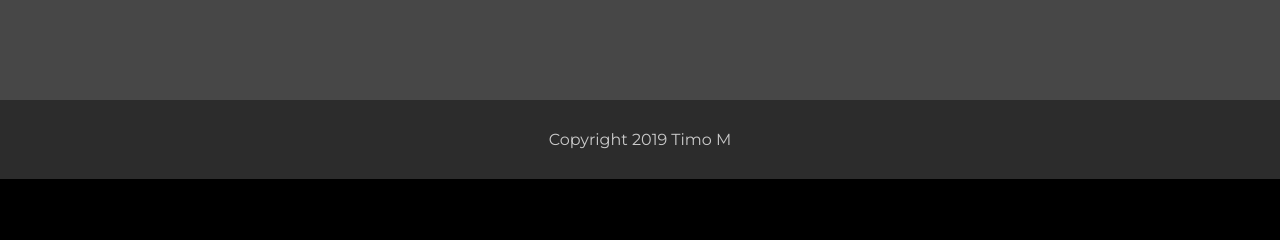
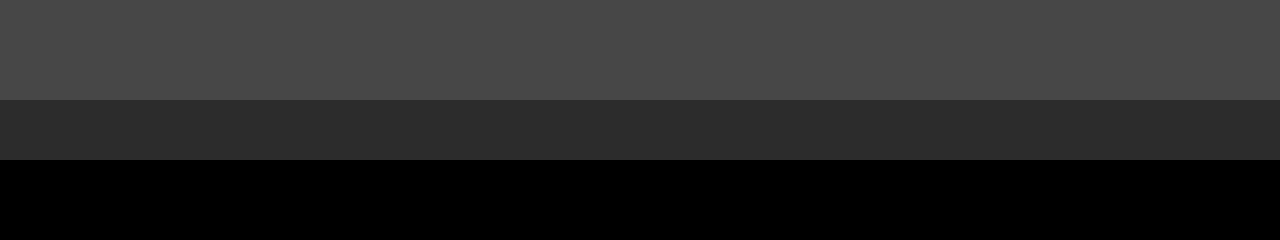
Before and after one commit to Timomam/Mita-opin-tanaan, a PHP site: page / in a window 1280 px wide. Shown: the part 326-566 px from the top of the page. Run offline with PHP 8.4, Linux system fonts and the light colour scheme; data that the repository does not hold is empty.

Commit message:
Update index.php

```diff
--- a/index.php
+++ b/index.php
@@ -45,7 +45,6 @@ include("listaa_oivallus.php");
         </div>
       </div>
           <footer>
-            Copyright 2019 Timo M
           </footer>
     </body>
 
```
